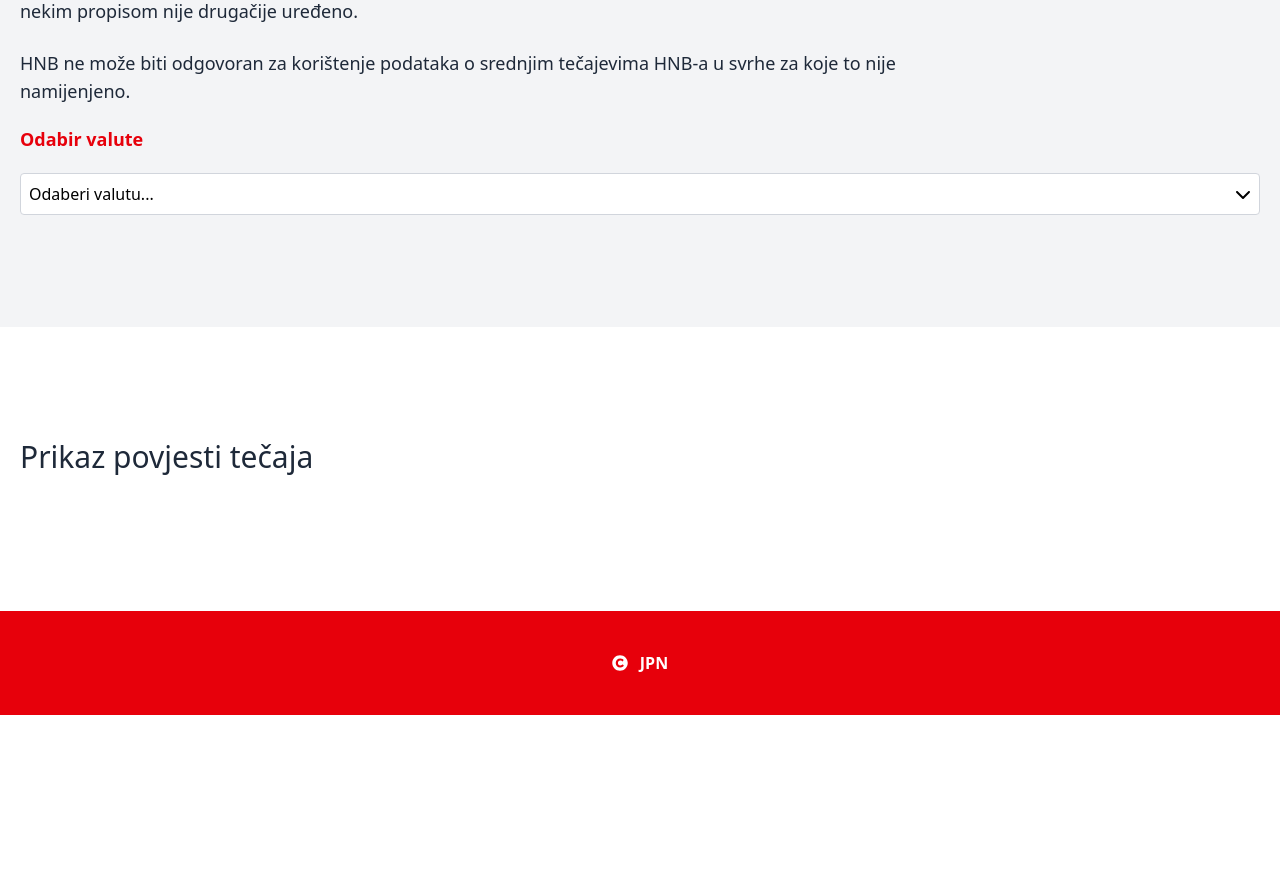
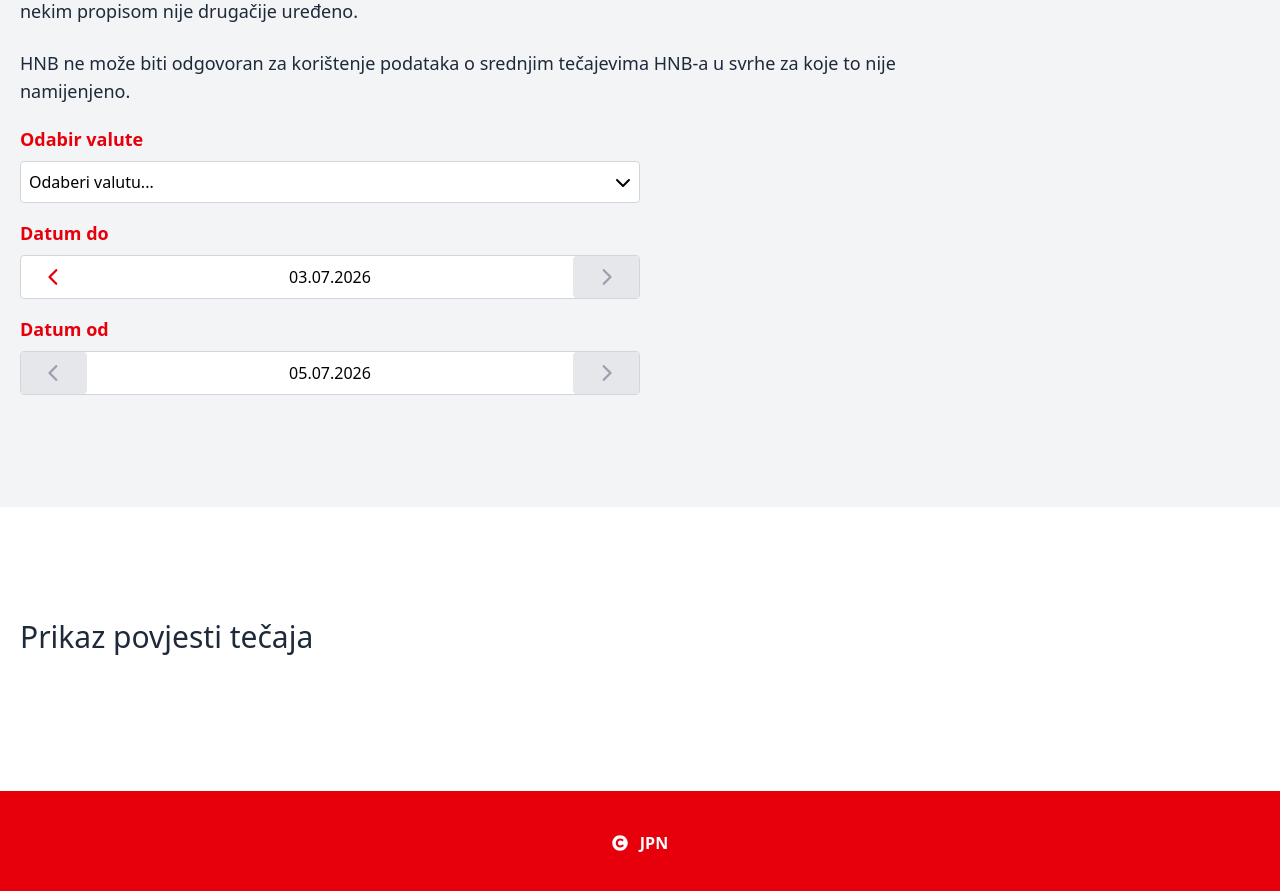
Before and after one commit to Zack1808/hnb_exchange_rate_lists, a React (Vite) app: page /povijest in a window 1280 px wide. Shown: the part 900-1791 px from the top of the page. Before the commit the page ends 1615 px from the top, so only its background shows below. Built offline with nearby package versions, Linux system fonts and the light colour scheme.

Commit message:
feat(exchange-history): add form component and fix datepicker keyboard navigation

```diff
--- a/src/components/common/DatePicker.tsx
+++ b/src/components/common/DatePicker.tsx
@@ -31,10 +31,6 @@ interface DatePickerProps {
   max?: Date;
   disabled?: boolean;
   id?: string;
-  selectedRange?: {
-    from: Date;
-    to: Date;
-  };
   format?: DateFormat;
 }
 
@@ -55,16 +51,7 @@ const MONTHS = [
 ] as const;
 
 const DatePicker: React.FC<DatePickerProps> = React.memo(
-  ({
-    value,
-    onChange,
-    min,
-    max,
-    disabled,
-    id,
-    selectedRange,
-    format = "DD.MM.YYYY",
-  }) => {
+  ({ value, onChange, min, max, disabled, id, format = "DD.MM.YYYY" }) => {
     const [isOpen, setIsOpen] = useState<boolean>(false);
     const [selectYearOrMonth, setSelectYearOrMonth] = useState<
       null | "month" | "year"
@@ -93,11 +80,47 @@ const DatePicker: React.FC<DatePickerProps> = React.memo(
       setIsOpen(false);
     }, []);
 
+    const updateDate = useCallback(
+      (dateSegment: "day" | "month" | "year", ammount: number): void => {
+        onChange?.((prevState) => {
+          const newDate = new Date(prevState);
+
+          switch (dateSegment) {
+            case "day":
+              newDate.setDate(newDate.getDate() + ammount);
+              return (min && compareDate("day", newDate, min, "less")) ||
+                (max && compareDate("day", newDate, max, "greater"))
+                ? prevState
+                : newDate;
+            case "month":
+              newDate.setMonth(newDate.getMonth() + ammount);
+              return min && compareDate("month", newDate, min, "less")
+                ? prevState
+                : min && compareDate("day", newDate, min, "less")
+                  ? min
+                  : max && compareDate("month", newDate, max, "greater")
+                    ? prevState
+                    : max && compareDate("day", newDate, max, "greater")
+                      ? max
+                      : newDate;
+            case "year":
+              newDate.setFullYear(newDate.getFullYear() + ammount);
+              return min && compareDate("day", newDate, min, "less")
+                ? min
+                : max && compareDate("day", newDate, max, "greater")
+                  ? max
+                  : newDate;
+          }
+        });
+      },
+      [onChange, min, max],
+    );
+
     const handleKeyPress = useCallback(
       (
         element: string,
         segment: "day" | "month" | "year",
-        event: React.KeyboardEvent
+        event: React.KeyboardEvent,
       ): void => {
         switch (event.key) {
           case "Enter":
@@ -161,43 +184,7 @@ const DatePicker: React.FC<DatePickerProps> = React.memo(
             break;
         }
       },
-      []
-    );
-
-    const updateDate = useCallback(
-      (dateSegment: "day" | "month" | "year", ammount: number): void => {
-        onChange?.((prevState) => {
-          const newDate = new Date(prevState);
-
-          switch (dateSegment) {
-            case "day":
-              newDate.setDate(newDate.getDate() + ammount);
-              return (min && compareDate("day", newDate, min, "less")) ||
-                (max && compareDate("day", newDate, max, "greater"))
-                ? prevState
-                : newDate;
-            case "month":
-              newDate.setMonth(newDate.getMonth() + ammount);
-              return min && compareDate("month", newDate, min, "less")
-                ? prevState
-                : min && compareDate("day", newDate, min, "less")
-                ? min
-                : max && compareDate("month", newDate, max, "greater")
-                ? prevState
-                : max && compareDate("day", newDate, max, "greater")
-                ? max
-                : newDate;
-            case "year":
-              newDate.setFullYear(newDate.getFullYear() + ammount);
-              return min && compareDate("day", newDate, min, "less")
-                ? min
-                : max && compareDate("day", newDate, max, "greater")
-                ? max
-                : newDate;
-          }
-        });
-      },
-      [onChange]
+      [updateDate, resetDatePickerState],
     );
 
     const handleToggleDatePicker = useCallback(
@@ -209,7 +196,7 @@ const DatePicker: React.FC<DatePickerProps> = React.memo(
           return !prevState;
         });
       },
-      []
+      [],
     );
 
     const handleInputKeypressToggleDatePicker = useCallback(
@@ -218,7 +205,7 @@ const DatePicker: React.FC<DatePickerProps> = React.memo(
 
         handleKeyPress(element, "day", event);
       },
-      []
+      [],
     );
 
     const handleYearOrMonthButtonClick = useCallback(
@@ -227,7 +214,7 @@ const DatePicker: React.FC<DatePickerProps> = React.memo(
           return prevState === selection ? null : selection;
         });
       },
-      []
+      [],
     );
 
     const incrementDate = useCallback((): void => {
@@ -292,7 +279,7 @@ const DatePicker: React.FC<DatePickerProps> = React.memo(
           </button>
         );
       });
-    }, [value, onChange, resetDatePickerState, selectYearOrMonth]);
+    }, [value, onChange, resetDatePickerState, selectYearOrMonth, min, max]);
 
     const generateMonthButtons = useCallback((): React.ReactNode => {
       const handleClick = (index: number, event: React.MouseEvent): void => {
@@ -329,14 +316,14 @@ const DatePicker: React.FC<DatePickerProps> = React.memo(
               "month",
               new Date(value.getFullYear(), index, 1),
               min,
-              "less"
+              "less",
             )) ||
           (max &&
             compareDate(
               "month",
               new Date(value.getFullYear(), index, 1),
               max,
-              "greater"
+              "greater",
             ));
 
         return (
@@ -359,7 +346,7 @@ const DatePicker: React.FC<DatePickerProps> = React.memo(
           </button>
         );
       });
-    }, [value, onChange]);
+    }, [value, onChange, min, max]);
 
     const generateYearButtons = useCallback((): React.ReactNode => {
       const currentYear = new Date().getFullYear();
@@ -420,7 +407,7 @@ const DatePicker: React.FC<DatePickerProps> = React.memo(
           </button>
         );
       });
-    }, [selectYearOrMonth, value, onChange]);
+    }, [selectYearOrMonth, value, onChange, min, max]);
 
     useOutsideClick(datePickerRef, resetDatePickerState);
 
@@ -560,7 +547,7 @@ const DatePicker: React.FC<DatePickerProps> = React.memo(
         </div>
       </div>
     );
-  }
+  },
 );
 
 export default DatePicker;
--- a/src/pages/ExchangeHistory.tsx
+++ b/src/pages/ExchangeHistory.tsx
@@ -1,9 +1,10 @@
-import React, { useState } from "react";
+import React, { useState, useMemo } from "react";
 
 import Container from "../components/layout/Container";
 
 import List from "../components/common/List";
 import Select from "../components/common/Select";
+import DatePicker from "../components/common/DatePicker";
 
 const NOTES = [
   `Svi tečajevi su iskazani za 1 EUR od uvođenja EUR <strong>(01.01.2023)</strong>.`,
@@ -69,6 +70,24 @@ const CURRENCIES = [
 
 const ExchangeHistory: React.FC = React.memo(() => {
   const [selectedCurrency, setSelectedCurrency] = useState<string>("");
+  const [fromDate, setFromDate] = useState<Date>(new Date());
+  const [toDate, setToDate] = useState<Date>(() => {
+    const d = new Date();
+    d.setDate(d.getDate() - 2);
+    return d;
+  });
+
+  const fromMin = useMemo(() => {
+    const d = new Date(toDate);
+    d.setDate(d.getDate() + 2);
+    return d;
+  }, [toDate]);
+
+  const toMax = useMemo(() => {
+    const d = new Date(fromDate);
+    d.setDate(d.getDate() - 2);
+    return d;
+  }, [fromDate]);
 
   return (
     <>
@@ -88,6 +107,8 @@ const ExchangeHistory: React.FC = React.memo(() => {
 
         <List content={NOTES} listType="decimal" />
 
+        <form className="w-full md:max-w-6/12 flex flex-col gap-4">
+          <fieldset className="flex flex-col gap-2">
             <label
               htmlFor="currencySelect"
               className="text-lg text-red-600 font-bold"
@@ -102,6 +123,35 @@ const ExchangeHistory: React.FC = React.memo(() => {
               onChange={setSelectedCurrency}
               id="currencySelect"
             />
+          </fieldset>
+          <fieldset className="flex flex-col gap-2">
+            <label htmlFor="toDate" className="text-lg text-red-600 font-bold">
+              Datum do
+            </label>
+            <DatePicker
+              value={toDate}
+              onChange={setToDate}
+              min={new Date(2023, 0, 1)}
+              max={toMax}
+              id="fromDate"
+            />
+          </fieldset>
+          <fieldset className="flex flex-col gap-2">
+            <label
+              htmlFor="fromDate"
+              className="text-lg text-red-600 font-bold"
+            >
+              Datum od
+            </label>
+            <DatePicker
+              value={fromDate}
+              onChange={setFromDate}
+              min={fromMin}
+              max={new Date()}
+              id="fromDate"
+            />
+          </fieldset>
+        </form>
 
         {/* TODO - build form with selection on what rate the user wants to see and which period */}
       </Container>
```
Lines whose indentation alone changed are shown as unchanged.
